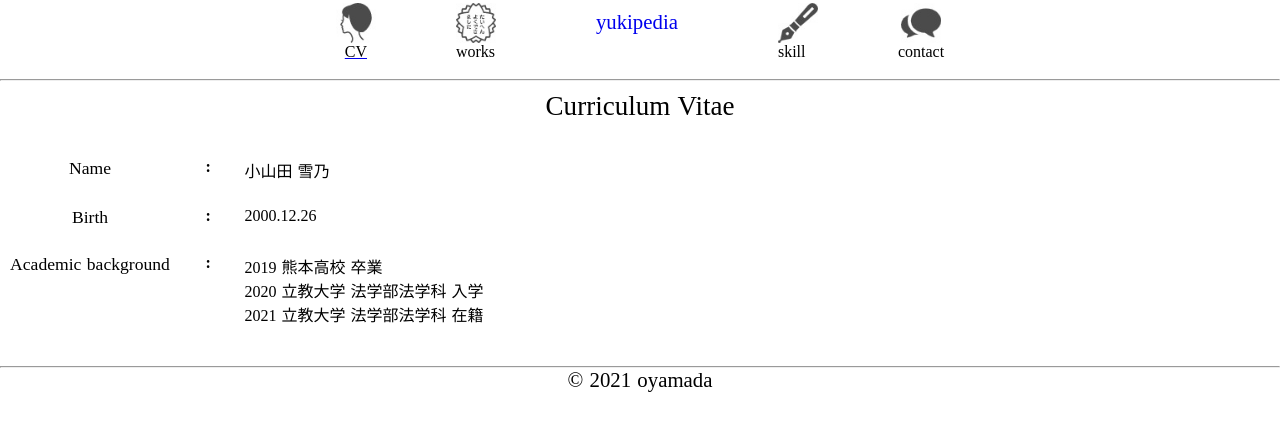
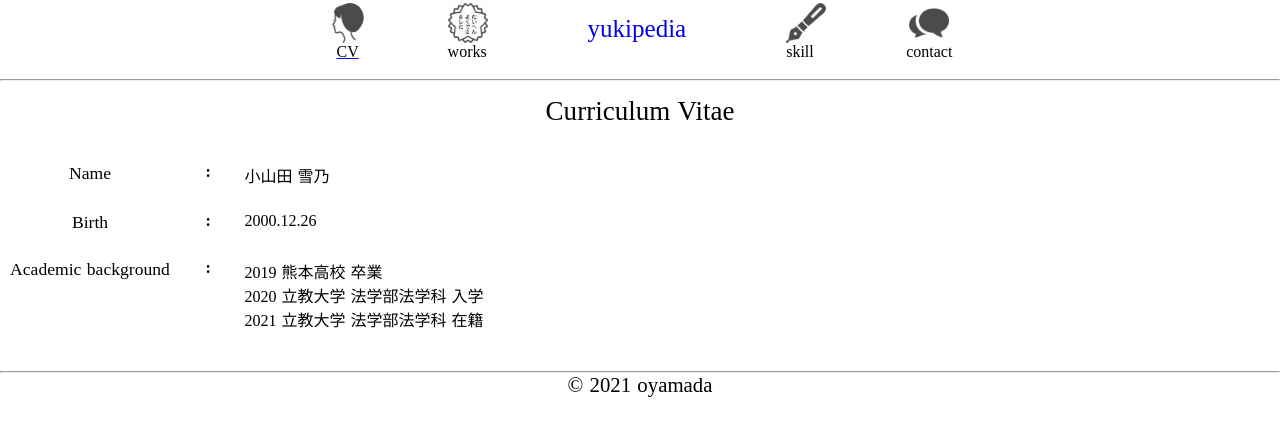
Before and after one commit to schnee25/portfolio, a Nuxt app: page /aboutme in a window 1280 px wide. Shown: the top 436 px of the page. Built offline with nearby package versions, Linux system fonts and the light colour scheme; a web font is replaced by a local one.

Commit message:
headerの文字のサイズと位置の調整

```diff
--- a/components/AppNameHeader.vue
+++ b/components/AppNameHeader.vue
@@ -78,7 +78,7 @@ export default {
 
 .title {
   display: inline-block;
-  margin: 10px 60px 10px 60px;
+  margin: 15px 60px 10px 60px;
   font-size: 1.3em;
   vertical-align: middle; /* 親のheight/line-heightと合わせて使って子を中央揃えに */
 }
@@ -106,6 +106,7 @@ img {
 
 .home{
   text-decoration:none;
+  font-size: 25px;
 }
 
 
```
